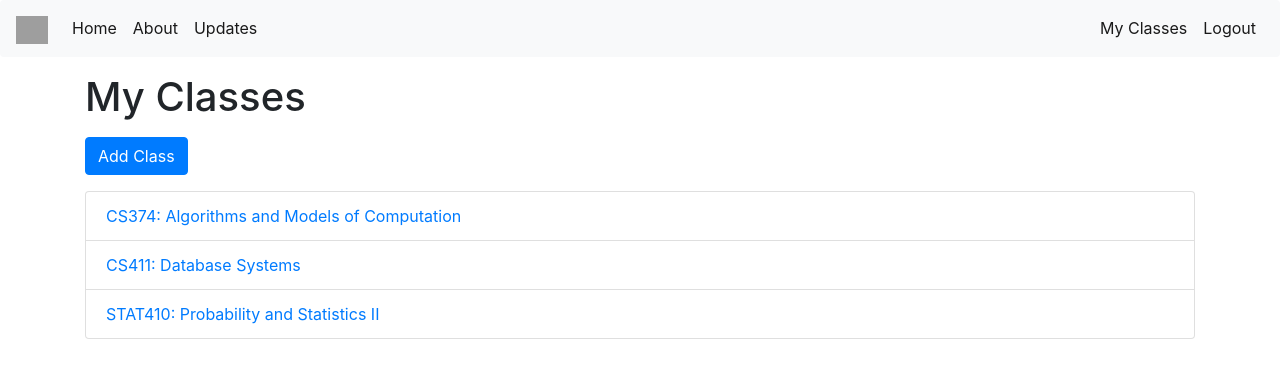
After one commit to dpaez16/Academic-Calendar, a Flask app: page /myclasses in a window 1280 px wide. The commit adds this page. Shown: the top 378 px of the page. Run offline with Flask 2, Linux system fonts and the light colour scheme; the visitor is signed in with stand-in values (Sample User, id 1); some libraries are stand-ins or nearby versions; grey boxes are pictures that could not be loaded.

Commit message:
my classes v1.5

```diff
--- a/server.py
+++ b/server.py
@@ -3,8 +3,11 @@ from flask_mysqldb import MySQL
 from wtforms import Form, StringField, TextAreaField, PasswordField, validators
 from passlib.hash import sha256_crypt
 from functools import wraps
+from data import Classes
 
 app = Flask(__name__)
+
+classes = Classes()
 
 # Set up MySQL
 app.config['MYSQL_HOST'] = '192.17.90.133'
@@ -75,7 +78,7 @@ def login():
             if sha256_crypt.verify(password_candidate, password): # password works
                 session['logged_in'] = True
                 session['name'] = data['name']
-                flash('You are now logged in.', 'success')
+                flash('You are now logged in. Welcome, ' + session['name'] + '.', 'success')
                 return redirect(url_for('dashboard'))
             else: # password does not work
                 error = 'Invalid login.'
@@ -126,11 +129,17 @@ def forgotDone():
 def updates():
     return render_template('updates.html')
 
-# CHANGE THIS
-@app.route('/dashboard')
+# User's classes page
+@app.route('/myclasses')
 @is_logged_in
-def dashboard():
-    return render_template('dashboard.html')
+def myclasses():
+    return render_template('myclasses.html', classes=classes)
+
+# User clicks on class link
+@app.route('/myclasses/<string:name>/')
+@is_logged_in
+def mySchoolClass(name):
+    return render_template('class.html', name=name)
 
 if __name__ == "__main__":
     app.secret_key='docpmoo10/10'
--- /dev/null
+++ b/templates/class.html
@@ -0,0 +1,6 @@
+{% extends 'layout.html' %}
+
+{% block body %}
+    <p></p>
+    <h1>{{name}}</h1>
+{% endblock %}
--- a/templates/includes/_navbar.html
+++ b/templates/includes/_navbar.html
@@ -12,7 +12,7 @@
           </ul>
         <ul class="navbar-nav navbar-right">
             {% if session.logged_in %}
-                <li class="nav-item active"><a class="nav-link" href="/dashboard">Dashboard</a></li>
+                <li class="nav-item active"><a class="nav-link" href="/myclasses">My Classes</a></li>
                 <li class="nav-item active"><a class="nav-link" href="/logout">Logout</a></li>
             {% else %}
                 <li class="nav-item active"><a class="nav-link" href="/register">Register</a></li>
--- /dev/null
+++ b/templates/myclasses.html
@@ -0,0 +1,14 @@
+{% extends 'layout.html' %}
+
+{% block body %}
+    <p></p>
+    <h1>My Classes</h1>
+    <p></p>
+    <a href="/addclass" class="btn btn-primary">Add Class</a>
+    <p></p>
+    <ul class="list-group">
+    {% for schoolClass in classes %}
+        <li class="list-group-item"><a href="myclasses/{{schoolClass.subject}}{{schoolClass.courseNum}}">{{schoolClass.subject}}{{schoolClass.courseNum}}: {{schoolClass.courseName}}</a></li>
+    {% endfor %}
+    </ul>
+{% endblock %}
```
Also changed, not shown: data.py (added, +19 -0 lines), templates/dashboard.html (deleted, +0 -7 lines).
